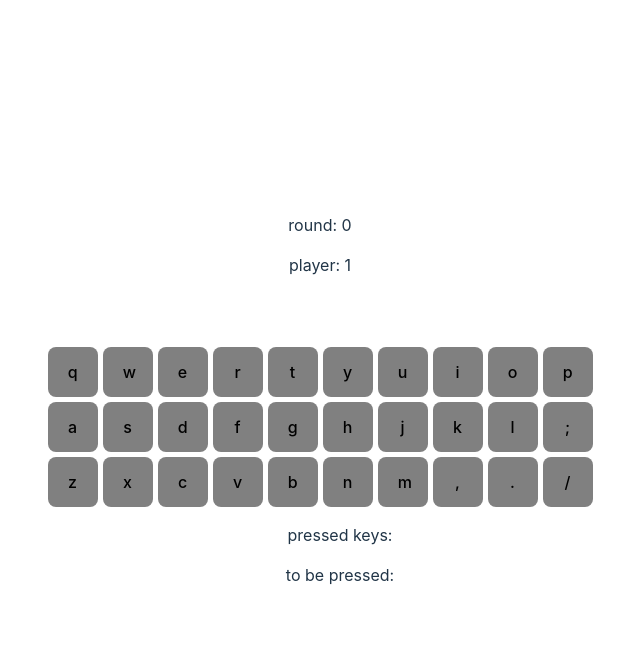
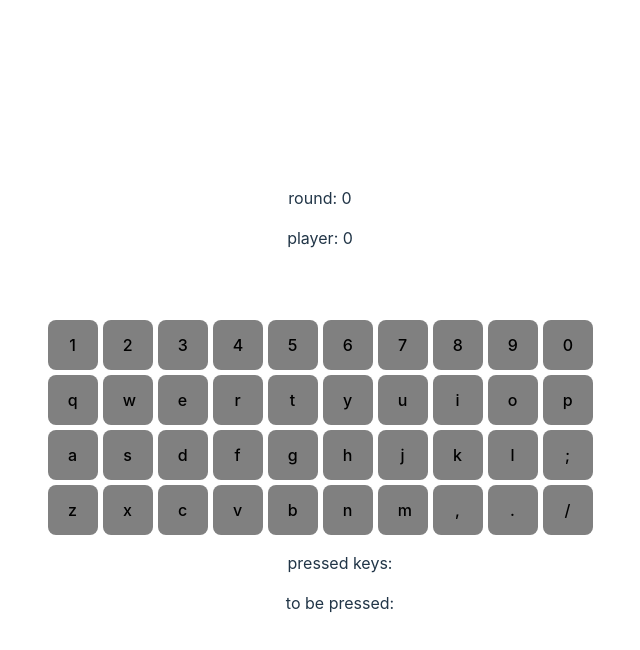
Before and after one commit to joeytomoyama/keyboardTwister, a React (Vite) app: page / in a window 1280 px wide. Both pictures are taken after a click on the button "1 player". Shown: the top 650 px of the page, without its empty margins (320-960 px from the left). Built offline with nearby package versions, Linux system fonts and the light colour scheme.

Commit message:
still working on multiplayer implementation. round logic and loss condition logic still wonky

```diff
--- a/src/App.jsx
+++ b/src/App.jsx
@@ -7,12 +7,14 @@ import GameOverScreen from './components/GameOverScreen'
 import './App.css'
 
 export default function App() {
-  const [keys, setKeys] = useState(['q', 'w', 'e', 'r', 't', 'y', 'u', 'i', 'o', 'p',
+  const [keys, setKeys] = useState([
+  '1', '2', '3', '4', '5', '6', '7', '8', '9', '0',
+  'q', 'w', 'e', 'r', 't', 'y', 'u', 'i', 'o', 'p',
   'a', 's', 'd', 'f', 'g', 'h', 'j', 'k', 'l', ';',
   'z', 'x', 'c', 'v', 'b', 'n', 'm', ',', '.', '/'])
 
   const [players, setPlayers] = useState(0)
-  const [round, setRound] = useState(0)
+  const [round, setRound] = useState(-1)
   const [pressedKeys, setPressedKeys] = useState([])
   const [generatedKey, setGeneratedKey] = useState(null)
   const [keysToPress, setKeysToPress] = useState([])
@@ -27,11 +29,12 @@ export default function App() {
   }
 
   function currentPlayer() {
-    return round % players
+    return (round + 0) % players
   }
 
   // let generatedKey
   function generateKey() {
+    // if (generatedKey) setRound(round => round + 1)
     const randomIndex = Math.floor(Math.random() * keysLeft.length)
     const generatedKey = keysLeft[randomIndex]
     setGeneratedKey(generatedKey)
@@ -42,18 +45,23 @@ export default function App() {
     keysToPressNext[currentPlayer()].push(generatedKey)
     setKeysToPress(keysToPressNext)
     // setTimeout(() => console.log(keysToPress.join('\n')), 100)
-    // setRound(round + 1)
   }
 
+  useEffect(() => {
+    setRound(round + 1)
+  }, [generatedKey])
+
   function checkKeys() {
+    if (gameState !== 'during') return
     keysToPress.forEach((subArray, i) => {
       if (!subArray.every(key => pressedKeys.includes(key))) {
-        if (gameState === 'during') setLoser(i)
+        setLoser(i)
         setGameState('after')
+        return
       }
     })
     if (pressedKeys.length !== round) {
-      if (gameState === 'during') setLoser(currentPlayer())
+      setLoser(currentPlayer())
       setGameState('after')
     }
   }
@@ -70,20 +78,10 @@ export default function App() {
 
   useEffect(() => {
     const handleKeyDown = e => {
-      console.log('key down')
-      console.log(pressedKeys)
-      setPressedKeys('yo')
-      // // setPressedKeys(pressedKeys => [...pressedKeys, e.key].sort())
-      // const pressedKeysNext = pressedKeys.slice()
-      // pressedKeysNext.push(e.key)
-      // console.log(pressedKeysNext)
-      // setPressedKeys(pressedKeysNext)
-      // if (!pressedKeys.includes(e.key)) setPressedKeys(pressedKeys => [...pressedKeys, e.key].sort())
+      setPressedKeys(pressedKeys => (!pressedKeys.includes(e.key)) ? [...pressedKeys, e.key] : pressedKeys)
     }
     const handleKeyUp = e => {
-      console.log('key up')
-      // setPressedKeys(pressedKeys => pressedKeys.filter(key => key !== e.key).sort())
-      setPressedKeys(pressedKeys.filter(key => key !== e.key).sort())
+      setPressedKeys(pressedKeys => pressedKeys.filter(key => key !== e.key))
     }
 
     window.addEventListener('keydown', handleKeyDown)
@@ -95,32 +93,16 @@ export default function App() {
     }
   }, [])
 
-  // useEffect(() => {
-  //     // const handleKeyDown = e => {
-  //     //   if (!pressedKeys.includes(e.key)) setPressedKeys(pressedKeys => [...pressedKeys, e.key].sort())
-  //     // }
-  //     // const handleKeyUp = e => {
-  //     //     setPressedKeys(pressedKeys => pressedKeys.filter(key => key !== e.key).sort())
-  //     // }
-
-  //     // window.addEventListener('keydown', handleKeyDown)
-  //     // window.addEventListener('keyup', handleKeyUp)
-
-  //     checkKeys()
-
-  //     setRound(round + 1)
-
-  //     // return () => {
-  //     //     window.removeEventListener('keydown', handleKeyDown)
-  //     //     window.removeEventListener('keyup', handleKeyUp)
-  //     // }
-  // }, [pressedKeys])
+  useEffect(() => {
+    console.log(pressedKeys, round)
+    checkKeys()
+  }, [pressedKeys])
 
   return (
     <div className="App">
       {gameState === 'before' && <SelectScreen startGame={startGame} />}
       {gameState === 'during' && <p>round: {round}</p>}
-      {gameState === 'during' && <p>player: {currentPlayer()+1}</p>}
+      {gameState === 'during' && <p>player: {currentPlayer()}</p>}
       {gameState === 'during' && <KeyGenerator generatedKey={generatedKey} generateKey={generateKey} />}
       {gameState === 'during' && <Keyboard keys={keys} pressedKeys={pressedKeys} checkKeys={checkKeys} />}
       {gameState === 'during' && <Player amount={keys} pressedKeys={pressedKeys} keysToPress={keysToPress} />}
```
